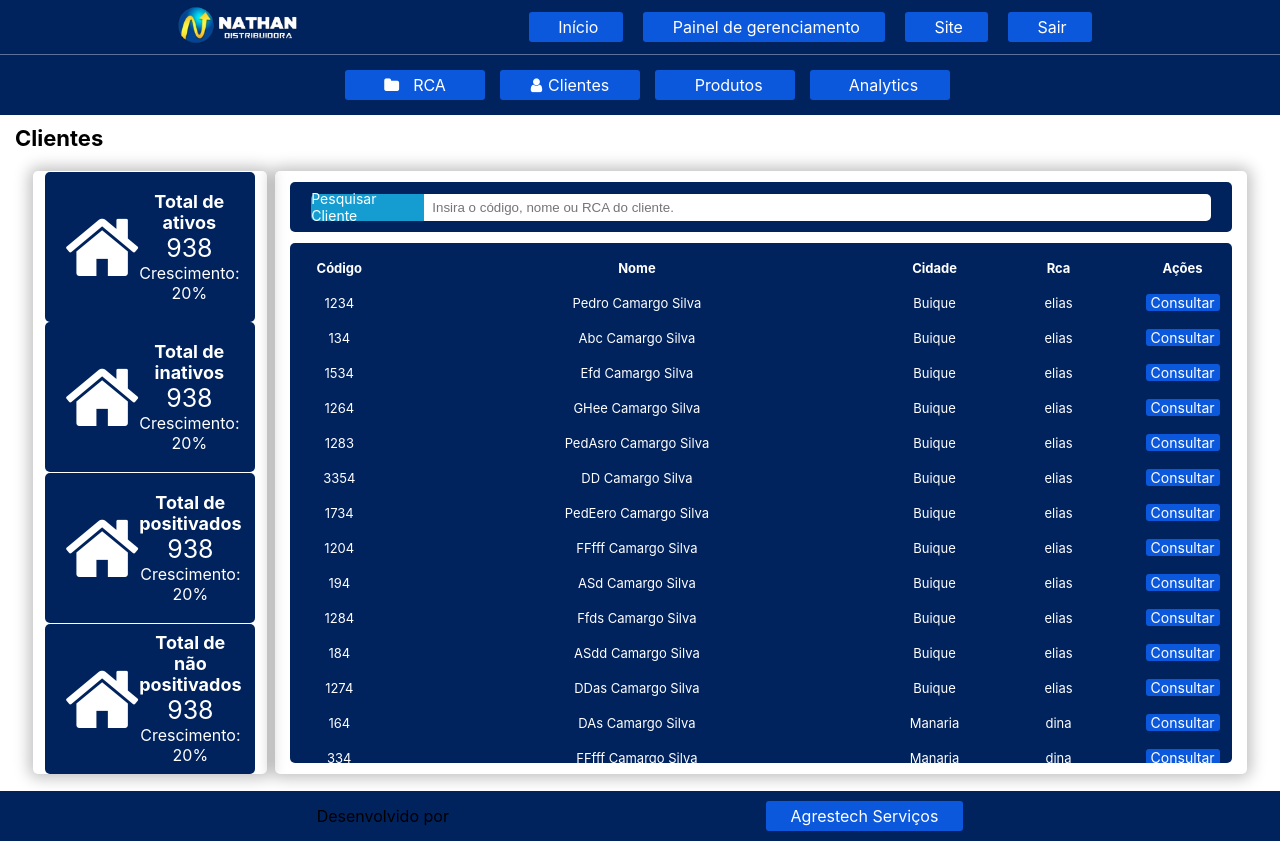
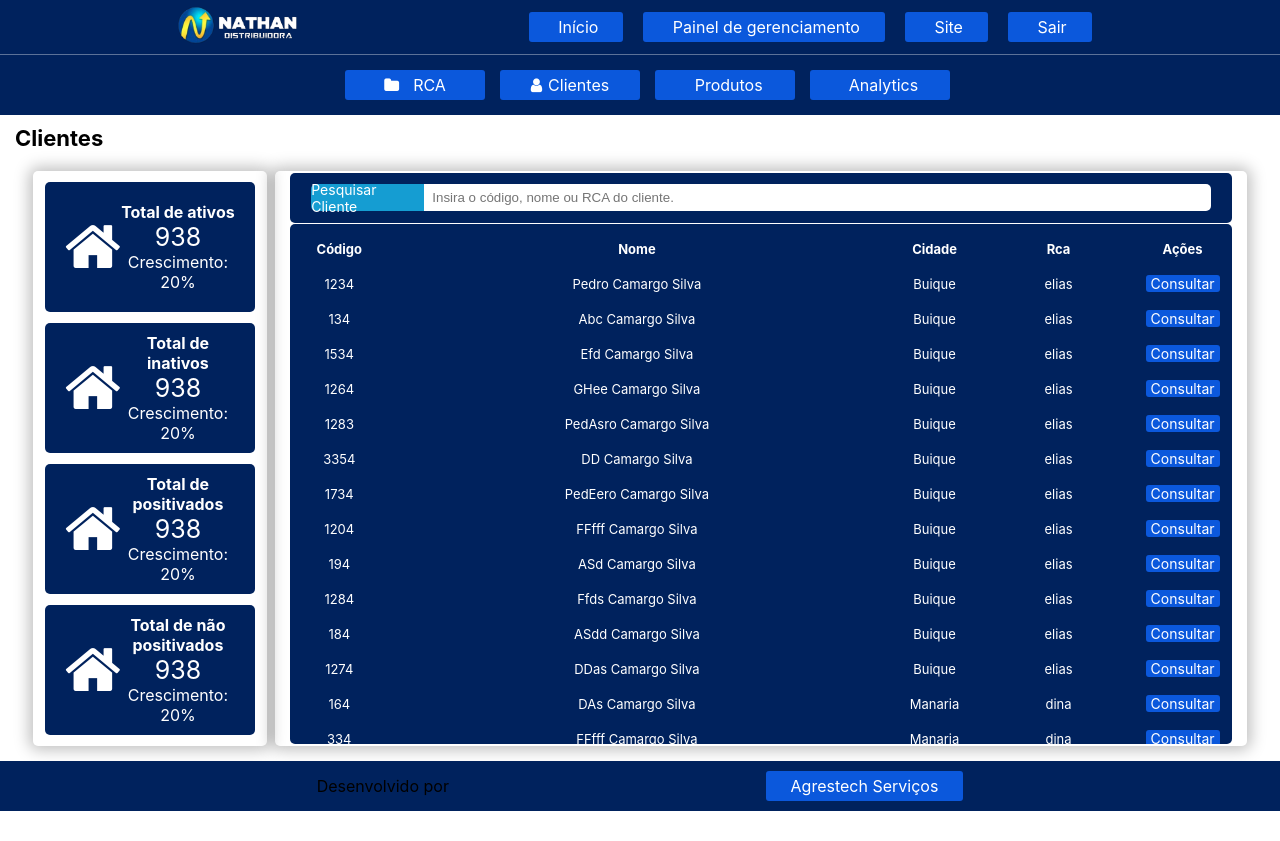
Before and after one commit to ramonlopz1/react-dashboard, a React (Create React App) app: page /customers in a window 1280 px wide. After the commit the page ends 811 px from the top, so only its background shows below. Built offline with nearby package versions, Linux system fonts and the light colour scheme; data requests are answered from the project's data file.

Commit message:
starting customer profile

```diff
--- a/src/components/customer/Customer.css
+++ b/src/components/customer/Customer.css
@@ -34,13 +34,13 @@
     color: white;
     justify-content: space-evenly;
     padding: 20px;
-    height: 150px;
+    height: 130px;
     width: 90%;
 
 }
 
 .section__customer .container:nth-of-type(1) i {
-    font-size: 80px;
+    font-size: 60px;
 }
 
 .section__customer .container:nth-of-type(1) .customer__info {
@@ -53,7 +53,7 @@
 }
 
 .section__customer .container:nth-of-type(1) .customer__info h4 {
-    font-size: 18px;
+    font-size: 16px;
     margin: 0px;
 }
 
--- a/src/components/customer/profile/CustomerProfile.jsx
+++ b/src/components/customer/profile/CustomerProfile.jsx
@@ -4,6 +4,8 @@ import Main from '../../templates/main/Main'
 import { useParams } from 'react-router-dom'
 
 export default function CustomerProfile(props) {
+
+    // criar um fetch que obtenha o cliente através do code vindo no params.
 
     let { code } = useParams()
     console.log(code)
```
